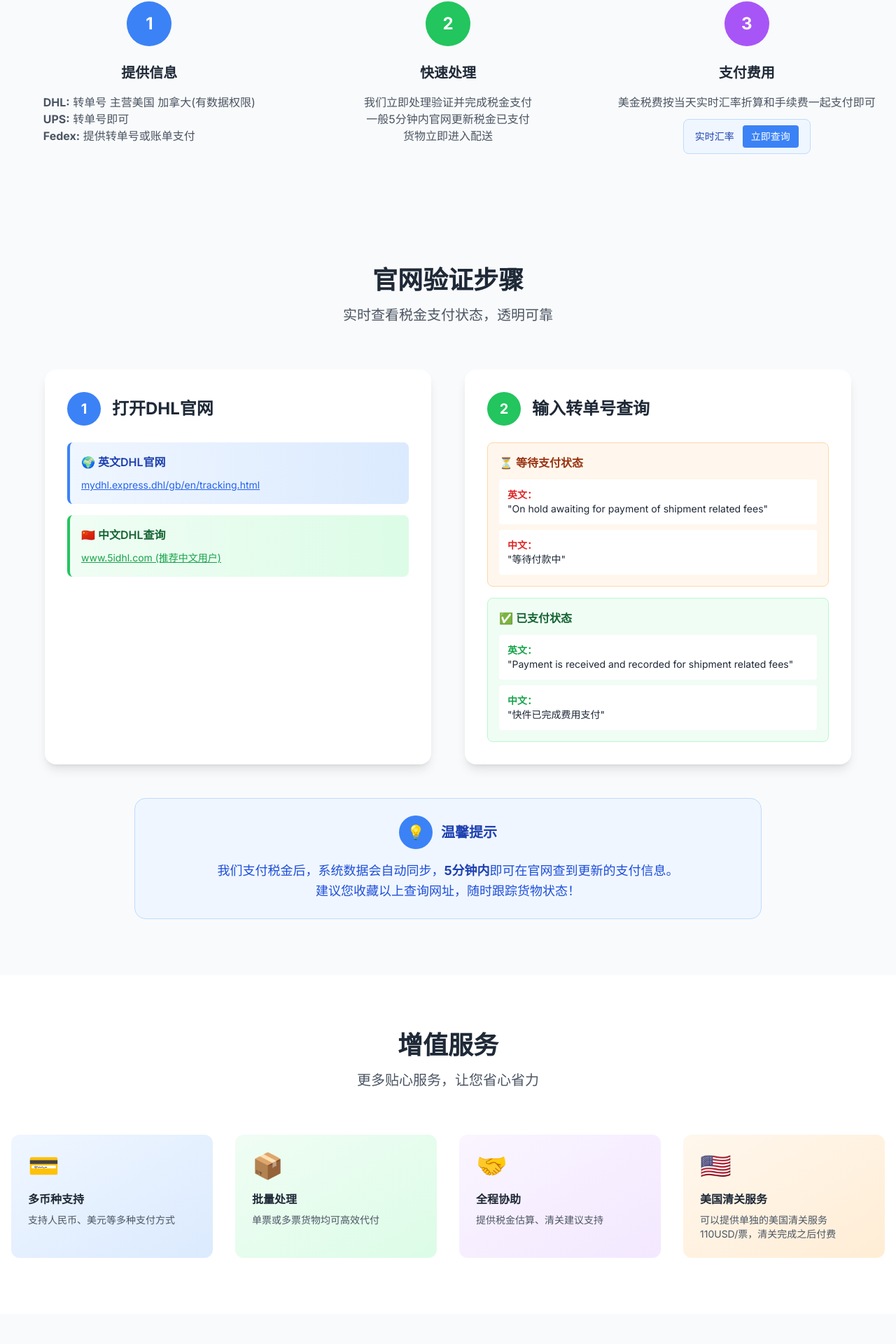
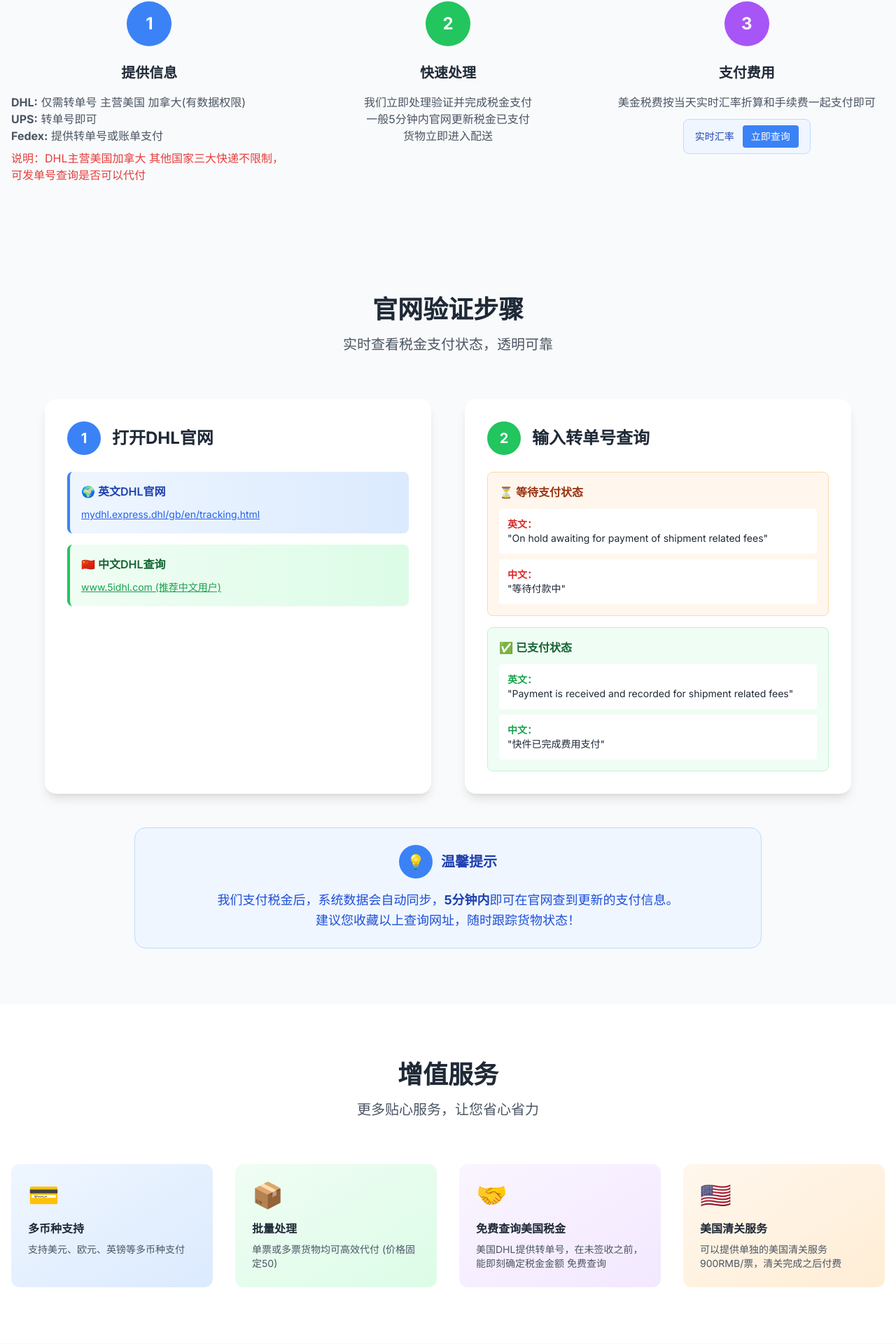
Before and after one commit to Darrenthinker/PST56, a React (Vite) app: page /pay-duty in a window 1280 px wide. Shown: the part 2766-4686 px from the top of the page at 70% size. Built offline with nearby package versions, Linux system fonts and the light colour scheme.

Commit message:
Update PayDuty content to match latest screenshots

```diff
--- a/src/components/PayDuty.jsx
+++ b/src/components/PayDuty.jsx
@@ -282,9 +282,10 @@
               <h3 className="text-xl font-semibold mb-4">提供信息</h3>
               <div className="flex justify-center">
                 <div className="text-gray-600 text-left">
-                  <p><strong>DHL:</strong> 转单号 主营美国 加拿大(有数据权限)</p>
+                  <p><strong>DHL:</strong> 仅需转单号 主营美国 加拿大(有数据权限)</p>
                   <p><strong>UPS:</strong> 转单号即可</p>
                   <p><strong>Fedex:</strong> 提供转单号或账单支付</p>
+                  <p style={{ color: '#e53e3e', marginTop: '0.5rem' }}>说明：DHL主营美国加拿大 其他国家三大快递不限制，可发单号查询是否可以代付</p>
                 </div>
               </div>
             </div>
@@ -441,23 +442,23 @@
             <div className="bg-gradient-to-br from-blue-50 to-blue-100 p-6 rounded-xl card-hover">
               <div className="text-4xl mb-4 text-blue-500">💳</div>
               <h3 className="font-semibold mb-2 text-gray-800">多币种支持</h3>
-              <p className="text-gray-600 text-sm">支持人民币、美元等多种支付方式</p>
+              <p className="text-gray-600 text-sm">支持美元、欧元、英镑等多币种支付</p>
             </div>
             <div className="bg-gradient-to-br from-green-50 to-green-100 p-6 rounded-xl card-hover">
               <div className="text-4xl mb-4 text-green-500">📦</div>
               <h3 className="font-semibold mb-2 text-gray-800">批量处理</h3>
-              <p className="text-gray-600 text-sm">单票或多票货物均可高效代付</p>
+              <p className="text-gray-600 text-sm">单票或多票货物均可高效代付 (价格固定50)</p>
             </div>
             <div className="bg-gradient-to-br from-purple-50 to-purple-100 p-6 rounded-xl card-hover">
               <div className="text-4xl mb-4 text-purple-500">🤝</div>
-              <h3 className="font-semibold mb-2 text-gray-800">全程协助</h3>
-              <p className="text-gray-600 text-sm">提供税金估算、清关建议支持</p>
+              <h3 className="font-semibold mb-2 text-gray-800">免费查询美国税金</h3>
+              <p className="text-gray-600 text-sm">美国DHL提供转单号，在未签收之前，能即刻确定税金金额 免费查询</p>
             </div>
             <div className="bg-gradient-to-br from-orange-50 to-orange-100 p-6 rounded-xl card-hover">
               <div className="text-4xl mb-4 text-orange-500">🇺🇸</div>
               <h3 className="font-semibold mb-2 text-gray-800">美国清关服务</h3>
               <p className="text-gray-600 text-sm">
-                可以提供单独的美国清关服务<br />110USD/票，清关完成之后付费
+                可以提供单独的美国清关服务<br />900RMB/票，清关完成之后付费
               </p>
             </div>
           </div>
@@ -503,7 +504,7 @@
         <div className="container mx-auto px-4 text-center">
           <h2 className="text-4xl md:text-5xl font-bold mb-6">立即开始节省成本！</h2>
           <p className="text-xl mb-8 max-w-2xl mx-auto">
-            只需提供DHL/UPS转单号信息，我们即刻为您处理<br />
+            只需提供DHL/UPS/FEDEX转单号，我们即刻为您处理<br />
             首次合作即享优惠，长期合作更省心！
           </p>
 
```
